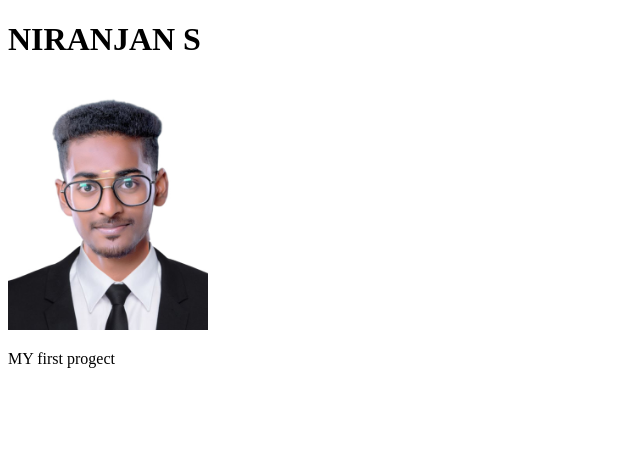
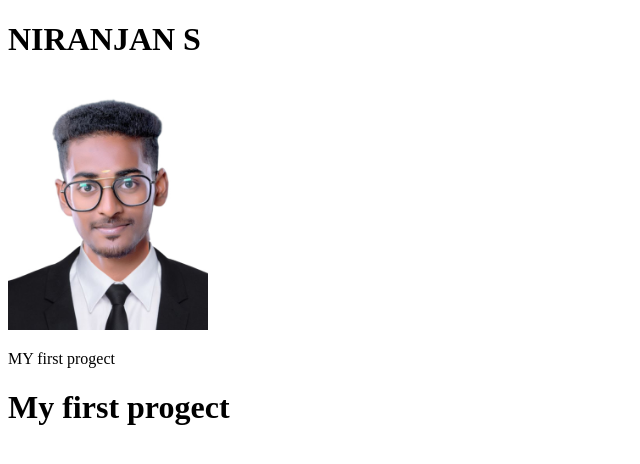
Before and after one commit to niranjansv19/My-first-projects, a plain HTML site: page index.html in a window 1280 px wide. Shown: the whole page, without its empty margins (0-640 px from the left). Drawn offline with Linux system fonts and the light colour scheme.

Commit message:
new commit

```diff
--- a/index.html
+++ b/index.html
@@ -9,6 +9,7 @@
     <H1> NIRANJAN S</H1>
     <img  width ="200px"src="Niranjan. s (1).jpg" alt="">
     <P> MY first progect </P>
+    <h1>My first progect</h1>
 
 </body>
 </html>
```
